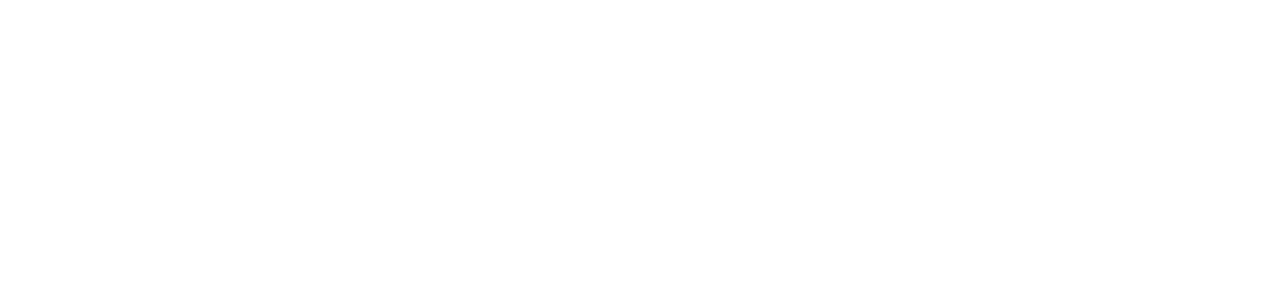
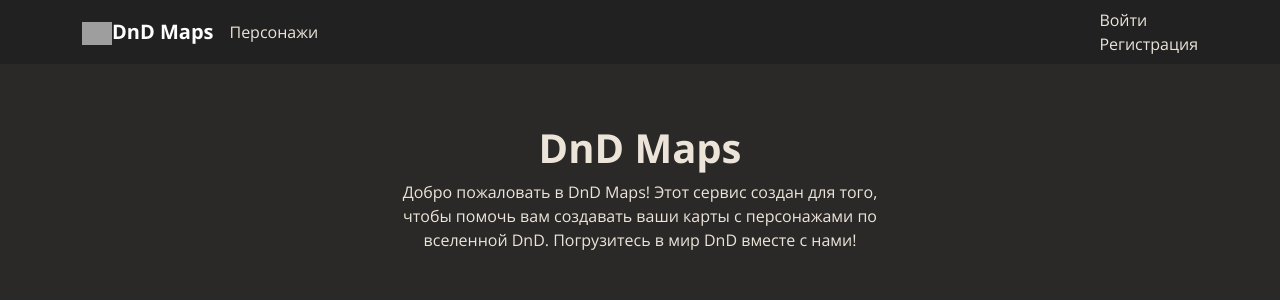
Before and after one commit to Hermyes/DnD_Maps, a React (Vite) app in the folder dnd-app/: page / in a window 1280 px wide. Shown: the top 300 px of the page. Built offline with nearby package versions, Linux system fonts and the light colour scheme.

Commit message:
Ветка userInterface для android

```diff
--- a/dnd-app/scripts/generate-api.mjs
+++ b/dnd-app/scripts/generate-api.mjs
@@ -5,6 +5,6 @@
 generateApi({
     name: 'Api.ts',
     output: resolve(process.cwd(), './src/api'),
-    url: 'http://127.0.0.1:8000/swagger/?format=openapi',
+    url: 'http://192.168.1.33:8000/swagger/?format=openapi', // менять когда меняешь вайфай
     httpClientType: 'axios',
 });
--- a/dnd-app/src-tauri/tauri.conf.json
+++ b/dnd-app/src-tauri/tauri.conf.json
@@ -4,8 +4,8 @@
   "version": "0.1.0",
   "identifier": "com.example.dndapp",
   "build": {
-    "frontendDist": "../build",
-    "devUrl": "http://localhost:3000",
+    "frontendDist": "../dist",
+    "devUrl": "http://192.168.1.33:3000",
     "beforeDevCommand": "npm run dev",
     "beforeBuildCommand": "npm run build"
   },
--- a/dnd-app/src/App.tsx
+++ b/dnd-app/src/App.tsx
@@ -29,7 +29,7 @@
 
 
   return (
-    <Router basename="/RIP_Frontend">
+    <Router>
 
       <Routes>
         <Route path={ROUTES.HOME} index element={<Home />} />
--- a/dnd-app/src/api/index.ts
+++ b/dnd-app/src/api/index.ts
@@ -1,6 +1,6 @@
 import { Api } from './Api';
 
 export const api = new Api({
-    baseURL: 'http://127.0.0.1:3000/api',
+    baseURL: 'http://192.168.1.33:3000/api', // менять когда меняешь вайфай
     withCredentials: true
 });
--- a/dnd-app/src/components/CharacterCard/CharacterCard.tsx
+++ b/dnd-app/src/components/CharacterCard/CharacterCard.tsx
@@ -42,7 +42,7 @@
             </div>
         </Link>
         <Button  className='addButton' variant='primary' onClick={() => addToMap()}>
-            <Image src="/RIP_Frontend/plusIcon.png" width={30} />
+            <Image src="http://localhost:9000/dungeonsanddragonsphotos/plusIcon.png" width={30} />
         </Button>
         </Card>
 
--- a/dnd-app/src/components/InputField/InputField.tsx
+++ b/dnd-app/src/components/InputField/InputField.tsx
@@ -27,7 +27,7 @@
                 onKeyPress={handleKeyPress}
             />
             <span className="searchIcon" onClick={onSubmit}>
-            <img src='/RIP_Frontend/searchIcon.png' width={30} alt="logo"/>
+            <img src='http://localhost:9000/dungeonsanddragonsphotos/searchIcon.png' width={30} alt="logo"/>
             </span>
         </div>
     );
--- a/dnd-app/src/components/NavigationBar/NavigationBar.tsx
+++ b/dnd-app/src/components/NavigationBar/NavigationBar.tsx
@@ -25,7 +25,7 @@
     <Navbar style={navbarStyle} expand="lg" variant="dark">
       <Container>
         <Link to={ROUTES.HOME} className="navbar-brand navbar-text-white">
-          <Image src="/RIP_Frontend/logo.png" width={30} />
+          <Image src="http://localhost:9000/dungeonsanddragonsphotos/logo.png" width={30} />
           DnD Maps
         </Link>
         <Navbar.Toggle aria-controls="basic-navbar-nav" />
--- a/dnd-app/src/pages/AuthPage/AuthPage.tsx
+++ b/dnd-app/src/pages/AuthPage/AuthPage.tsx
@@ -48,7 +48,7 @@
             <NavbarComponent />
                 <div className="d-flex flex-column align-items-center gap-3 AuthCardWrapper">
                 <div className="AuthTitle">
-                    <img src="/RIP_Frontend/logo.png" width={60} alt="DnD Maps Logo" />
+                    <img src="http://localhost:9000/dungeonsanddragonsphotos/logo.png" width={60} alt="DnD Maps Logo" />
                     <span>
                     DnD Maps
                     </span>
--- a/dnd-app/src/pages/Character-list/CharacterList.tsx
+++ b/dnd-app/src/pages/Character-list/CharacterList.tsx
@@ -89,7 +89,7 @@
 
             <Link to={countCharactersOnMap()}>
                 <Button className="btnMap" variant="outline-warning">
-                        <Image className='btnImage' src='/RIP_Frontend/mapIcon.png' width={100} />
+                        <Image className='btnImage' src='http://localhost:9000/dungeonsanddragonsphotos/mapIcon.png' width={100} />
                         <div className='CharacterCount' hidden={CharacterOnMapCount == 0}>{CharacterOnMapCount}</div>
                 </Button>
             </Link>
--- a/dnd-app/src/pages/MapsPage/MapsPage.tsx
+++ b/dnd-app/src/pages/MapsPage/MapsPage.tsx
@@ -66,7 +66,7 @@
                             <div className="mapModeratorValue">{map.moderator || "Не модерировано"}</div>
 
                             <div className="mapRatingWrapper">
-                                <img src={'/RIP_Frontend/ratingIcon.png'} alt="Рейтинг карты" className="mapRatingImage" />
+                                <img src={'http://localhost:9000/dungeonsanddragonsphotos/ratingIcon.png'} alt="Рейтинг карты" className="mapRatingImage" />
                                 <div className="mapRating">{map.rating || "-"}</div>
                             </div>
                         </Link>
--- a/dnd-app/src/pages/RegPage/RegPage.tsx
+++ b/dnd-app/src/pages/RegPage/RegPage.tsx
@@ -64,7 +64,7 @@
             <NavbarComponent />
                 <div className="d-flex flex-column align-items-center gap-3 RegCardWrapper">
                     <div className="AuthTitle">
-                        <img src="/RIP_Frontend/logo.png" width={60} alt="DnD Maps Logo" />
+                        <img src="http://localhost:9000/dungeonsanddragonsphotos/logo.png" width={60} alt="DnD Maps Logo" />
                         <span>
                         DnD Maps
                         </span>
--- a/dnd-app/vite.config.ts
+++ b/dnd-app/vite.config.ts
@@ -4,13 +4,13 @@
 // https://vitejs.dev/config/
 export default defineConfig({
   plugins: [react()],
-  base: "/RIP_Frontend",
+  // base: "/RIP_Frontend",
   server: {
     port: 3000,
     host: '0.0.0.0',
     proxy: {
       "/api": {
-        target: "http://localhost:8000",
+        target: "http://192.168.1.33:8000", // менять когда меняешь вайфай
         changeOrigin: true,
         rewrite: (path) => path.replace(/^\/api/, ""),
       }
```
Also changed, not shown: 40 other files (tests, documents, lock files or other folders).
